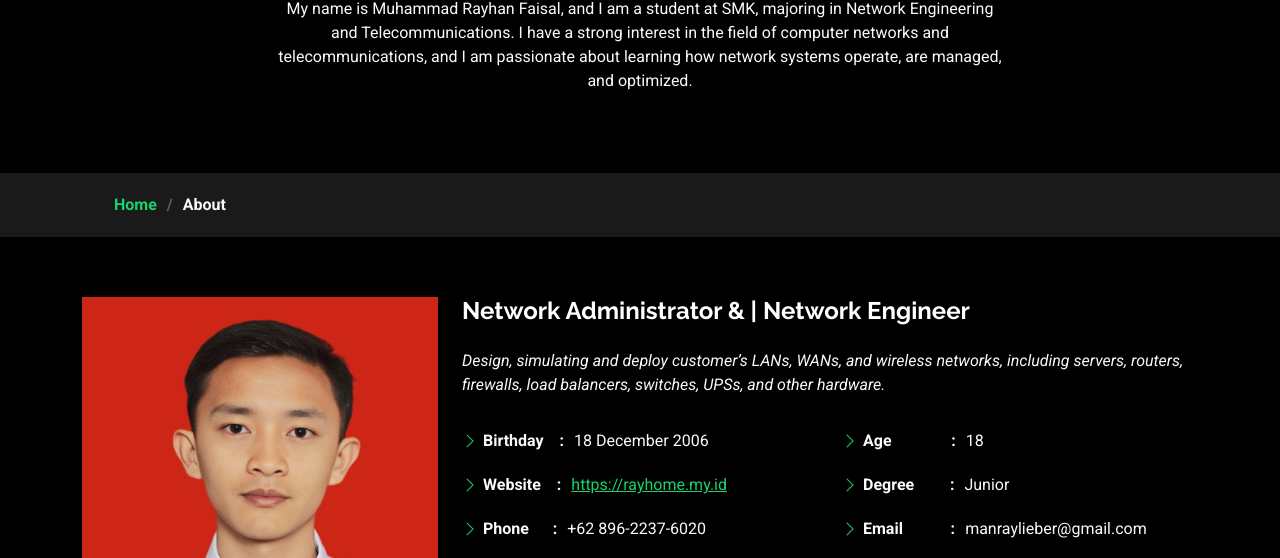
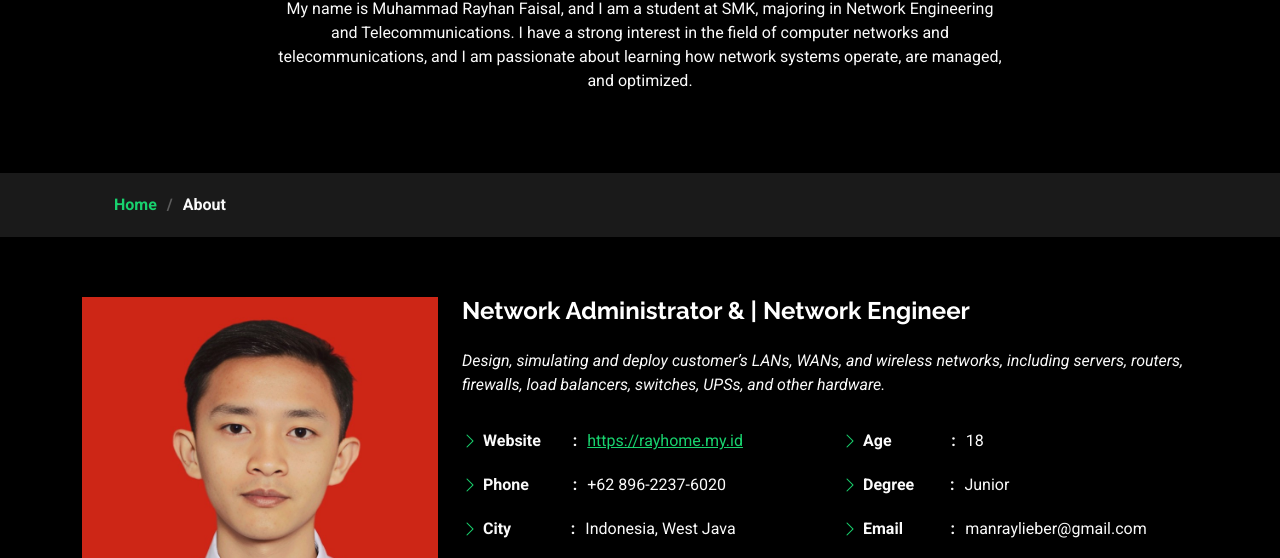
Before and after one commit to rayhanfaisal/rayhanfaisal.github.io, a plain HTML site: page about.html in a window 1280 px wide. Shown: the part 218-776 px from the top of the page. Drawn offline with Linux system fonts and the light colour scheme.

Commit message:
Merge remote changes and resolve conflicts

```diff
--- a/about.html
+++ b/about.html
@@ -103,11 +103,10 @@
             <div class="row">
               <div class="col-lg-6">
                 <ul>
-                  <li><i class="bi bi-chevron-right"></i> <strong>Birthday&nbsp;&nbsp;&nbsp;&nbsp;:</strong> <span>18 December 2006</span></li>
-                  <li><i class="bi bi-chevron-right"></i> <strong>Website&nbsp;&nbsp;&nbsp;&nbsp;:</strong> <span><a href="https://rayhome.my.id"><u>
+                  <li><i class="bi bi-chevron-right"></i> <strong>Website&nbsp;&nbsp;&nbsp;&nbsp;&nbsp;&nbsp;&nbsp;&nbsp;:</strong> <span><a href="https://rayhome.my.id"><u>
                     https://rayhome.my.id</span></li></a></u>
-                  <li><i class="bi bi-chevron-right"></i> <strong>Phone&nbsp;&nbsp;&nbsp;&nbsp;&nbsp;&nbsp;:</strong> <span>+62 896-2237-6020</span></li>
-                  <li><i class="bi bi-chevron-right"></i> <strong>City&nbsp;&nbsp;&nbsp;&nbsp;&nbsp;&nbsp;&nbsp;&nbsp;&nbsp;&nbsp;:</strong> <span>Indonesia, West Java</span></li>
+                  <li><i class="bi bi-chevron-right"></i> <strong>Phone&nbsp;&nbsp;&nbsp;&nbsp;&nbsp;&nbsp;&nbsp;&nbsp;&nbsp;&nbsp;&nbsp;:</strong> <span>+62 896-2237-6020</span></li>
+                  <li><i class="bi bi-chevron-right"></i> <strong>City&nbsp;&nbsp;&nbsp;&nbsp;&nbsp;&nbsp;&nbsp;&nbsp;&nbsp;&nbsp;&nbsp;&nbsp;&nbsp;&nbsp;&nbsp;:</strong> <span>Indonesia, West Java</span></li>
                 </ul>
               </div>
               <div class="col-lg-6">
```
